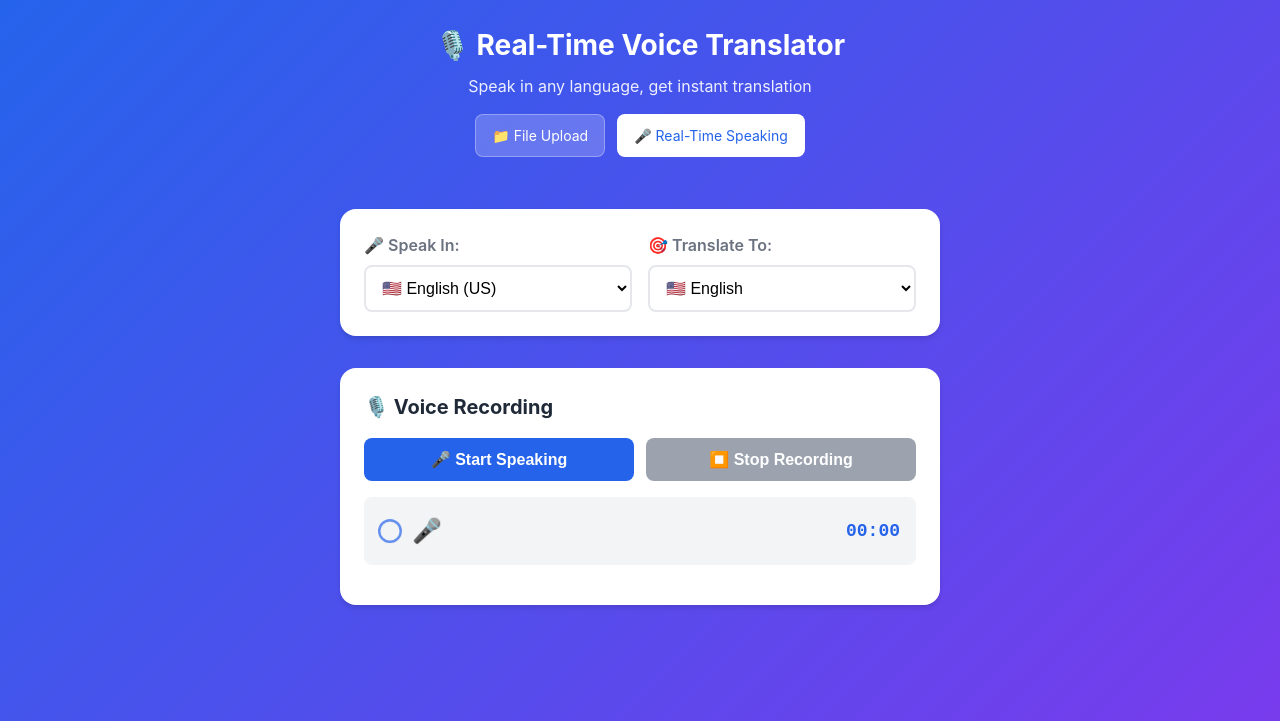
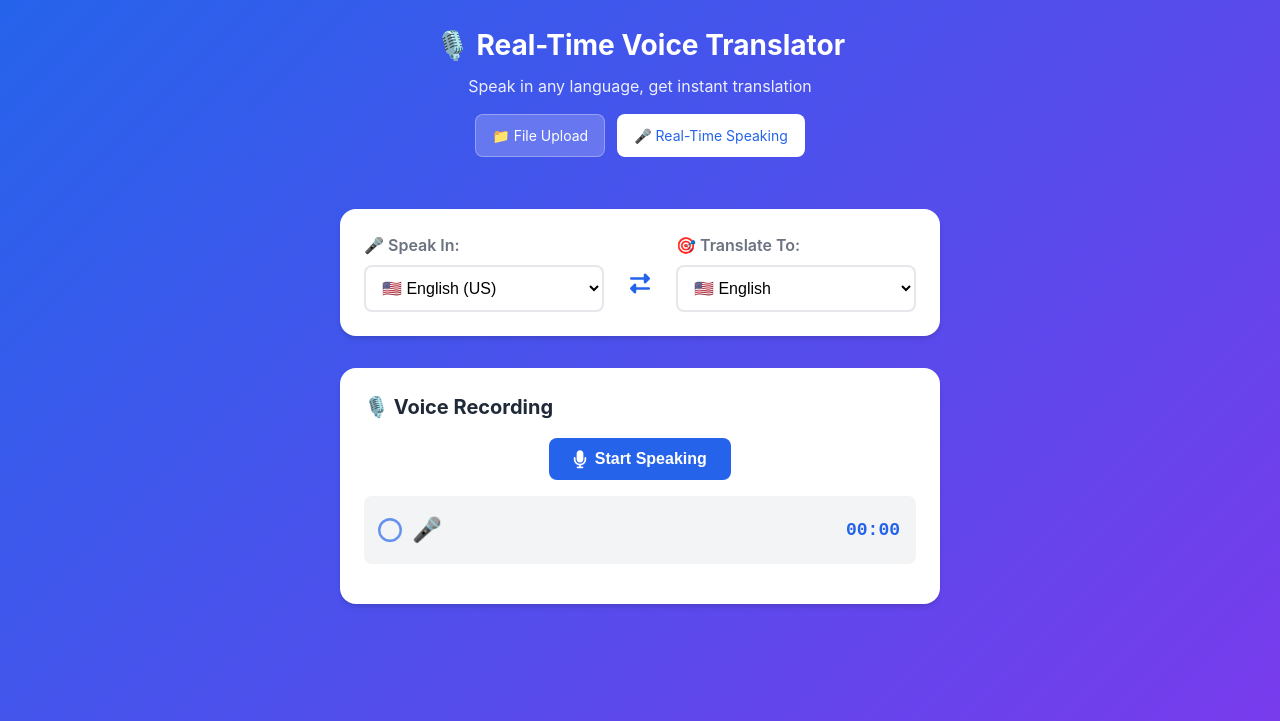
Before and after one commit to maisam2004/voice-translator-project, a FastAPI app: page /realtime in a window 1280 px wide. Shown: the top 721 px of the page. Run offline with FastAPI, Linux system fonts and the light colour scheme; parts of the project's set-up code (start-up, migrations or seed data) failed here and were passed over.

Commit message:
Refactor voice recording controls and enhance language swapping functionality

```diff
--- a/static/css/realtime.css
+++ b/static/css/realtime.css
@@ -102,11 +102,40 @@
     display: flex;
     gap: 1rem;
     flex-wrap: wrap;
+    align-items: flex-end;
 }
 
 .language-input {
     flex: 1;
     min-width: 200px;
+}
+
+.swap-container {
+    display: flex;
+    align-items: center;
+    justify-content: center;
+    padding-bottom: 8px;
+}
+
+.swap-btn {
+    background: none;
+    border: none;
+    font-size: 20px;
+    cursor: pointer;
+    color: var(--primary-blue);
+    transition: var(--transition);
+    padding: 8px;
+    border-radius: 50%;
+    width: 40px;
+    height: 40px;
+    display: flex;
+    align-items: center;
+    justify-content: center;
+}
+
+.swap-btn:hover {
+    background-color: rgba(37, 99, 235, 0.1);
+    transform: rotate(180deg);
 }
 
 .language-selector label {
@@ -144,7 +173,7 @@
 
 .recording-controls {
     display: flex;
-            gap: 12px;
+    justify-content: center;
     margin-bottom: 16px;
 }
 
@@ -156,7 +185,13 @@
     font-weight: 600;
     cursor: pointer;
     transition: var(--transition);
-            flex: 1;
+    display: flex;
+    align-items: center;
+    gap: 8px;
+}
+
+.btn i {
+    font-size: 18px;
 }
 
 .btn-primary {
@@ -168,11 +203,6 @@
     background-color: #1d4ed8;
 }
 
-        .btn-primary:disabled {
-            background-color: #9ca3af;
-            cursor: not-allowed;
-        }
-
 .btn-error {
     background-color: var(--error-red);
     color: var(--white);
@@ -180,11 +210,6 @@
 
 .btn-error:hover {
     background-color: #dc2626;
-        }
-
-        .btn-error:disabled {
-            background-color: #9ca3af;
-            cursor: not-allowed;
 }
 
 .recording-status {
--- a/static/js/realtime_webspeech.js
+++ b/static/js/realtime_webspeech.js
@@ -1,7 +1,7 @@
 document.addEventListener('DOMContentLoaded', function() {
     // DOM Elements
-    const startBtn = document.getElementById('start-recording-btn');
-    const stopBtn = document.getElementById('stop-recording-btn');
+    const toggleBtn = document.getElementById('toggle-recording-btn');
+    const swapBtn = document.getElementById('swap-languages-btn');
     const timer = document.querySelector('.recording-timer');
     const transcriptEl = document.getElementById('transcript-content');
     const translationEl = document.getElementById('translation-output');
@@ -19,28 +19,86 @@ document.addEventListener('DOMContentLoaded', function() {
     let isRecording = false;
 
     // Initialize
-    stopBtn.disabled = true;
 
     // Check for Web Speech API support
     if (!('webkitSpeechRecognition' in window) && !('SpeechRecognition' in window)) {
         showStatus('Speech recognition not supported in this browser. Please use Chrome or Edge.', 'error');
-        startBtn.disabled = true;
+        toggleBtn.disabled = true;
         return;
     }
 
-    // Start recording
-    startBtn.addEventListener('click', startRecording);
+    // Event Listeners
+    toggleBtn.addEventListener('click', toggleRecording);
+    swapBtn.addEventListener('click', swapLanguages);
 
-    // Stop recording
-    stopBtn.addEventListener('click', stopRecording);
+    function toggleRecording() {
+        if (isRecording) {
+            stopRecording();
+        } else {
+            startRecording();
+        }
+    }
+
+    function findBestLanguageMatch(baseCode) {
+    // Try to find an exact match first
+    const exactMatch = [...sourceLangSelect.options].find(option =>
+        option.value === baseCode || option.value.startsWith(baseCode + '-')
+    );
+
+    if (exactMatch) {
+        return exactMatch.value;
+    }
+
+    // If no exact match, find any option that starts with the base code
+    const partialMatch = [...sourceLangSelect.options].find(option =>
+        option.value.startsWith(baseCode)
+    );
+
+    return partialMatch ? partialMatch.value : null;
+}
+
+    function swapLanguages() {
+    // Get current values
+    const sourceValue = sourceLangSelect.value;
+    const targetValue = targetLangSelect.value;
+
+    // Extract base language from source (e.g., "en-US" becomes "en")
+    const sourceBase = sourceValue.split('-')[0];
+
+    // Find the best matching source option for the target language
+    const newSourceValue = findBestLanguageMatch(targetValue);
+
+    if (newSourceValue) {
+        // Set the new source language
+        sourceLangSelect.value = newSourceValue;
+
+        // Set the new target language to the base of the original source
+        targetLangSelect.value = sourceBase;
+
+        showStatus('Languages swapped successfully!', 'success');
+
+        // If we're currently recording, restart with new language
+        if (isRecording) {
+            stopRecording();
+            setTimeout(() => {
+                startRecording();
+                showStatus('Recording restarted with new language settings', 'info');
+            }, 500);
+        }
+    } else {
+        showStatus('Cannot swap these languages. Please select compatible languages.', 'warning');
+    }
+}
 
     function startRecording() {
         try {
             showStatus('🎤 Starting recording...', 'info');
 
             // Reset UI and show result sections
-            startBtn.disabled = true;
-            stopBtn.disabled = false;
+            toggleBtn.innerHTML = '<i class="fas fa-stop"></i> Stop Recording';
+            toggleBtn.classList.remove('btn-primary');
+            toggleBtn.classList.add('btn-error');
+
             transcriptEl.textContent = '';
             translationEl.innerHTML = '<div style="color: #6b7280; font-style: italic;">Translations will appear here...</div>';
             audioPlayer.src = '';
@@ -168,8 +226,9 @@ document.addEventListener('DOMContentLoaded', function() {
 
             clearTimeout(recognitionTimeout);
 
-            startBtn.disabled = false;
-            stopBtn.disabled = true;
+            toggleBtn.innerHTML = '<i class="fas fa-microphone"></i> Start Speaking';
+            toggleBtn.classList.remove('btn-error');
+            toggleBtn.classList.add('btn-primary');
 
             showStatus('🛑 Recording stopped', 'info');
 
@@ -313,3 +372,318 @@ document.addEventListener('DOMContentLoaded', function() {
     // Show initial help message
     showStatus('🎯 Select your source language (what you speak) and target language (translation), then click "Start Speaking"!', 'info');
 });
+// document.addEventListener('DOMContentLoaded', function() {
+//     // DOM Elements
+//     const startBtn = document.getElementById('start-recording-btn');
+//     const stopBtn = document.getElementById('stop-recording-btn');
+//     const timer = document.querySelector('.recording-timer');
+//     const transcriptEl = document.getElementById('transcript-content');
+//     const translationEl = document.getElementById('translation-output');
+//     const audioPlayer = document.getElementById('translation-audio');
+//     const statusEl = document.getElementById('status-message');
+//     const sourceLangSelect = document.getElementById('source-language');
+//     const targetLangSelect = document.getElementById('target-language');
+//     const transcriptSection = document.getElementById('transcript-section');
+//     const translationSection = document.getElementById('translation-section');
+
+//     // State variables
+//     let recognition;
+//     let recognitionTimeout;
+//     let recordingStartTime;
+//     let isRecording = false;
+
+//     // Initialize
+//     stopBtn.disabled = true;
+
+//     // Check for Web Speech API support
+//     if (!('webkitSpeechRecognition' in window) && !('SpeechRecognition' in window)) {
+//         showStatus('Speech recognition not supported in this browser. Please use Chrome or Edge.', 'error');
+//         startBtn.disabled = true;
+//         return;
+//     }
+
+//     // Start recording
+//     startBtn.addEventListener('click', startRecording);
+
+//     // Stop recording
+//     stopBtn.addEventListener('click', stopRecording);
+
+//     function startRecording() {
+//         try {
+//             showStatus('🎤 Starting recording...', 'info');
+
+//             // Reset UI and show result sections
+//             startBtn.disabled = true;
+//             stopBtn.disabled = false;
+//             transcriptEl.textContent = '';
+//             translationEl.innerHTML = '<div style="color: #6b7280; font-style: italic;">Translations will appear here...</div>';
+//             audioPlayer.src = '';
+//             audioPlayer.style.display = 'none';
+
+//             // Show the result sections with smooth animation
+//             transcriptSection.classList.add('show');
+//             // Show translation section with a slight delay for progressive reveal
+//             setTimeout(() => {
+//                 translationSection.classList.add('show');
+//             }, 200);
+
+//             // Initialize Web Speech API
+//             const SpeechRecognition = window.SpeechRecognition || window.webkitSpeechRecognition;
+//             recognition = new SpeechRecognition();
+
+//             // Configure recognition
+//             recognition.continuous = true;
+//             recognition.interimResults = true;
+//             recognition.maxAlternatives = 1;
+
+//             // Use the selected source language for speech recognition
+//             const sourceLang = sourceLangSelect.value;
+//             recognition.lang = sourceLang;
+
+//             console.log(`Speech recognition set to: ${sourceLang}`);
+
+//             // Start timer
+//             recordingStartTime = Date.now();
+//             isRecording = true;
+//             updateTimer();
+
+//             // Recognition event handlers
+//             recognition.onstart = function() {
+//                 const sourceLangName = sourceLangSelect.options[sourceLangSelect.selectedIndex].text;
+//                 const targetLangName = targetLangSelect.options[targetLangSelect.selectedIndex].text;
+//                 showStatus(`🎤 Recording started! Speak in ${sourceLangName} - translating to ${targetLangName}`, 'success');
+//             };
+
+//             recognition.onresult = function(event) {
+//                 let interimTranscript = '';
+//                 let finalTranscript = '';
+
+//                 for (let i = event.resultIndex; i < event.results.length; i++) {
+//                     const transcript = event.results[i][0].transcript;
+//                     if (event.results[i].isFinal) {
+//                         finalTranscript += transcript + ' ';
+//                     } else {
+//                         interimTranscript += transcript;
+//                     }
+//                 }
+
+//                 // Update transcript display
+//                 const currentContent = finalTranscript + '<span style="color: #666;">' + interimTranscript + '</span>';
+//                 transcriptEl.innerHTML = currentContent || '<div style="color: #6b7280; font-style: italic;">Your speech will appear here...</div>';
+
+//                 // If we have final results, translate them
+//                 if (finalTranscript.trim()) {
+//                     translateText(finalTranscript.trim());
+//                 }
+
+//                 // Reset timeout for silence detection
+//                 clearTimeout(recognitionTimeout);
+//                 recognitionTimeout = setTimeout(() => {
+//                     if (isRecording) {
+//                         showStatus('⏰ Stopped due to silence. Click "Start Speaking" to continue.', 'warning');
+//                         stopRecording();
+//                     }
+//                 }, 5000); // Stop after 5 seconds of silence
+//             };
+
+//             recognition.onerror = function(event) {
+//                 console.error('Speech recognition error:', event.error);
+//                 let errorMessage = 'Speech recognition error: ';
+
+//                 switch(event.error) {
+//                     case 'no-speech':
+//                         errorMessage += 'No speech detected. Please try again.';
+//                         break;
+//                     case 'audio-capture':
+//                         errorMessage += 'Microphone not found. Please check your microphone.';
+//                         break;
+//                     case 'not-allowed':
+//                         errorMessage += 'Microphone access denied. Please allow microphone access and refresh the page.';
+//                         break;
+//                     case 'network':
+//                         errorMessage += 'Network error. Please check your internet connection.';
+//                         break;
+//                     default:
+//                         errorMessage += event.error;
+//                 }
+
+//                 showStatus(errorMessage, 'error');
+//                 stopRecording();
+//             };
+
+//             recognition.onend = function() {
+//                 if (isRecording) {
+//                     // If we're still supposed to be recording, restart recognition
+//                     try {
+//                         recognition.start();
+//                     } catch (e) {
+//                         console.log('Recognition restart failed:', e);
+//                         stopRecording();
+//                     }
+//                 }
+//             };
+
+//             // Start recognition
+//             recognition.start();
+
+//         } catch (error) {
+//             showStatus('Error starting recording: ' + error.message, 'error');
+//             stopRecording();
+//         }
+//     }
+
+//     function stopRecording() {
+//         try {
+//             isRecording = false;
+
+//             if (recognition) {
+//                 recognition.stop();
+//             }
+
+//             clearTimeout(recognitionTimeout);
+
+//             startBtn.disabled = false;
+//             stopBtn.disabled = true;
+
+//             showStatus('🛑 Recording stopped', 'info');
+
+//         } catch (error) {
+//             showStatus('Error stopping recording: ' + error.message, 'error');
+//         }
+//     }
+
+//     function updateTimer() {
+//         if (!isRecording) return;
+
+//         const elapsed = Math.floor((Date.now() - recordingStartTime) / 1000);
+//         const minutes = Math.floor(elapsed / 60);
+//         const seconds = elapsed % 60;
+//         timer.textContent = `${minutes.toString().padStart(2, '0')}:${seconds.toString().padStart(2, '0')}`;
+
+//         setTimeout(updateTimer, 1000);
+//     }
+
+//     async function translateText(text) {
+//         try {
+//             const targetLang = targetLangSelect.value;
+//             const sourceLang = sourceLangSelect.value;
+
+//             // Convert Web Speech API language codes to Google Translate language codes
+//             const sourceForTranslation = getGoogleTranslateLanguageCode(sourceLang);
+
+//             const formData = new FormData();
+//             formData.append('text', text);
+//             formData.append('source_language', sourceForTranslation);
+//             formData.append('target_language', targetLang);
+
+//             const response = await fetch('/translate', {
+//                 method: 'POST',
+//                 body: formData
+//             });
+
+//             if (!response.ok) {
+//                 throw new Error('Translation failed');
+//             }
+
+//             const result = await response.json();
+
+//             if (result.translated_text) {
+//                 // Clear placeholder text on first translation
+//                 if (translationEl.innerHTML.includes('Translations will appear here')) {
+//                     translationEl.innerHTML = '';
+//                 }
+
+//                 // Append to existing translations
+//                 const translationDiv = document.createElement('div');
+//                 translationDiv.className = 'translation-item';
+//                 translationDiv.style.cssText = 'background: #f0f9ff; border: 1px solid #0ea5e9; border-radius: 8px; padding: 12px; margin: 8px 0; color: #0c4a6e;';
+//                 translationDiv.textContent = result.translated_text;
+//                 translationEl.appendChild(translationDiv);
+
+//                 // Generate audio for this translation
+//                 generateAudio(result.translated_text, targetLang);
+//             }
+//         } catch (error) {
+//             console.error('Translation error:', error);
+//             showStatus('Translation error: ' + error.message, 'error');
+//         }
+//     }
+
+//     async function generateAudio(text, lang) {
+//         try {
+//             const formData = new FormData();
+//             formData.append('text', text);
+//             formData.append('language', lang);
+
+//             const response = await fetch('/tts', {
+//                 method: 'POST',
+//                 body: formData
+//             });
+
+//             if (response.ok) {
+//                 const audioBlob = await response.blob();
+//                 const audioUrl = URL.createObjectURL(audioBlob);
+
+//                 // Update the main audio player
+//                 audioPlayer.src = audioUrl;
+//                 audioPlayer.style.display = 'block';
+
+//                 // Optionally auto-play the latest translation
+//                 // audioPlayer.play();
+//             }
+//         } catch (error) {
+//             console.error('Audio generation error:', error);
+//         }
+//     }
+
+//     function getGoogleTranslateLanguageCode(webSpeechLangCode) {
+//         // Convert Web Speech API language codes (e.g., 'en-US') to Google Translate codes (e.g., 'en')
+//         const languageMap = {
+//             'en-US': 'en',
+//             'en-GB': 'en',
+//             'es-ES': 'es',
+//             'fr-FR': 'fr',
+//             'de-DE': 'de',
+//             'fa-IR': 'fa',
+//             'ar-SA': 'ar',
+//             'zh-CN': 'zh',
+//             'ja-JP': 'ja',
+//             'ko-KR': 'ko'
+//         };
+
+//         return languageMap[webSpeechLangCode] || webSpeechLangCode.split('-')[0] || 'auto';
+//     }
+
+//     function showStatus(message, type = 'info') {
+//         statusEl.textContent = message;
+//         statusEl.className = 'status-message';
+
+//         // Add type-specific styling
+//         switch(type) {
+//             case 'success':
+//                 statusEl.style.cssText = 'background: #dcfce7; color: #166534; border: 1px solid #bbf7d0; padding: 12px; border-radius: 8px; margin: 16px 0;';
+//                 break;
+//             case 'error':
+//                 statusEl.style.cssText = 'background: #fee2e2; color: #dc2626; border: 1px solid #fecaca; padding: 12px; border-radius: 8px; margin: 16px 0;';
+//                 break;
+//             case 'warning':
+//                 statusEl.style.cssText = 'background: #fef3c7; color: #d97706; border: 1px solid #fde68a; padding: 12px; border-radius: 8px; margin: 16px 0;';
+//                 break;
+//             default: // info
+//                 statusEl.style.cssText = 'background: #dbeafe; color: #1d4ed8; border: 1px solid #bfdbfe; padding: 12px; border-radius: 8px; margin: 16px 0;';
+//         }
+
+//         // Auto-hide non-error messages after 5 seconds
+//         if (type !== 'error') {
+//             setTimeout(() => {
+//                 if (statusEl.textContent === message) {
+//                     statusEl.textContent = '';
+//                     statusEl.style.display = 'none';
+//                 }
+//             }, 5000);
+//         }
+//     }
+
+//     // Show initial help message
+//     showStatus('🎯 Select your source language (what you speak) and target language (translation), then click "Start Speaking"!', 'info');
+// });
--- a/templates/realtime.html
+++ b/templates/realtime.html
@@ -5,6 +5,7 @@
     <meta name="viewport" content="width=device-width, initial-scale=1.0">
     <title>🎙️ Real-Time Voice Translator</title>
     <link rel="stylesheet" href="/static/css/realtime.css">
+    <link rel="stylesheet" href="https://cdnjs.cloudflare.com/ajax/libs/font-awesome/6.4.0/css/all.min.css">
 </head>
 <body>
     <div class="container">
@@ -17,7 +18,6 @@
                 <span class="nav-btn active">🎤 Real-Time Speaking</span>
             </div>
         </header>
-
         <div class="card language-selector">
             <div class="language-row">
                 <div class="language-input">
@@ -35,6 +35,11 @@
                         <option value="ko-KR">🇰🇷 Korean</option>
                     </select>
                 </div>
+                <div class="swap-container">
+                    <button id="swap-languages-btn" class="swap-btn" title="Swap languages">
+                        <i class="fas fa-exchange-alt"></i>
+                    </button>
+                </div>
                 <div class="language-input">
                     <label for="target-language">🎯 Translate To:</label>
                     <select id="target-language">
@@ -51,15 +56,11 @@
                 </div>
             </div>
         </div>
-
         <div class="card recording-section">
             <h2>🎙️ Voice Recording</h2>
             <div class="recording-controls">
-                <button id="start-recording-btn" class="btn btn-primary">
-                    🎤 Start Speaking
-                </button>
-                <button id="stop-recording-btn" class="btn btn-error" disabled>
-                    ⏹️ Stop Recording
+                <button id="toggle-recording-btn" class="btn btn-primary">
+                    <i class="fas fa-microphone"></i> Start Speaking
                 </button>
             </div>
 
@@ -71,21 +72,17 @@
                 <div class="recording-timer">00:00</div>
             </div>
         </div>
-
         <div class="card result-section" id="transcript-section">
             <h2>🎯 Live Transcription</h2>
             <div class="transcript-content" id="transcript-content">Your speech will appear here...</div>
         </div>
-
         <div class="card result-section" id="translation-section">
             <h2>🌐 Translation Output</h2>
             <div class="translation-output" id="translation-output">Translations will appear here...</div>
             <audio id="translation-audio" class="audio-player" controls></audio>
         </div>
-
         <div class="status-message" id="status-message"></div>
     </div>
-
     <script src="/static/js/realtime_webspeech.js"></script>
 </body>
 </html>
```
Lines whose indentation alone changed are shown as unchanged.
